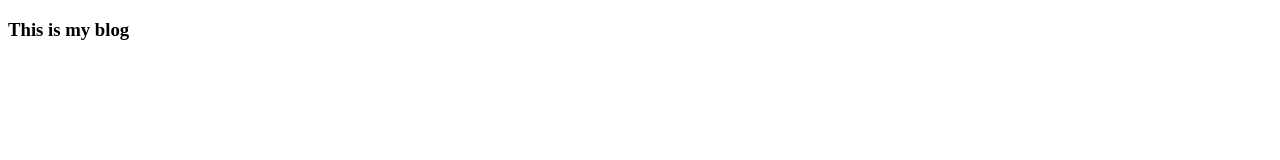
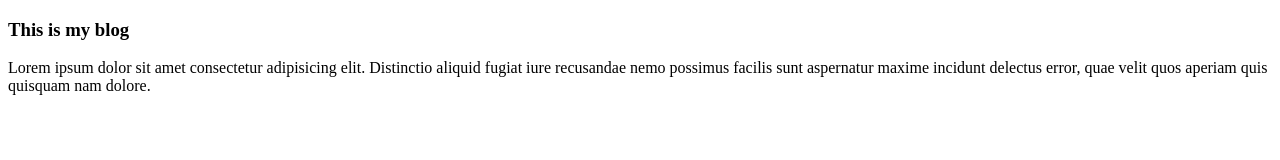
Before and after one commit to sojib-mondol/web_Demo_project, a plain HTML site: page index.html in a window 1280 px wide. Drawn offline with Linux system fonts and the light colour scheme.

Commit message:
para added

```diff
--- a/index.html
+++ b/index.html
@@ -8,6 +8,6 @@
 </head>
 <body>
     <h3>This is my blog</h3>
-
+    <p>Lorem ipsum dolor sit amet consectetur adipisicing elit. Distinctio aliquid fugiat iure recusandae nemo possimus facilis sunt aspernatur maxime incidunt delectus error, quae velit quos aperiam quis quisquam nam dolore.</p>
 </body>
 </html>
```
